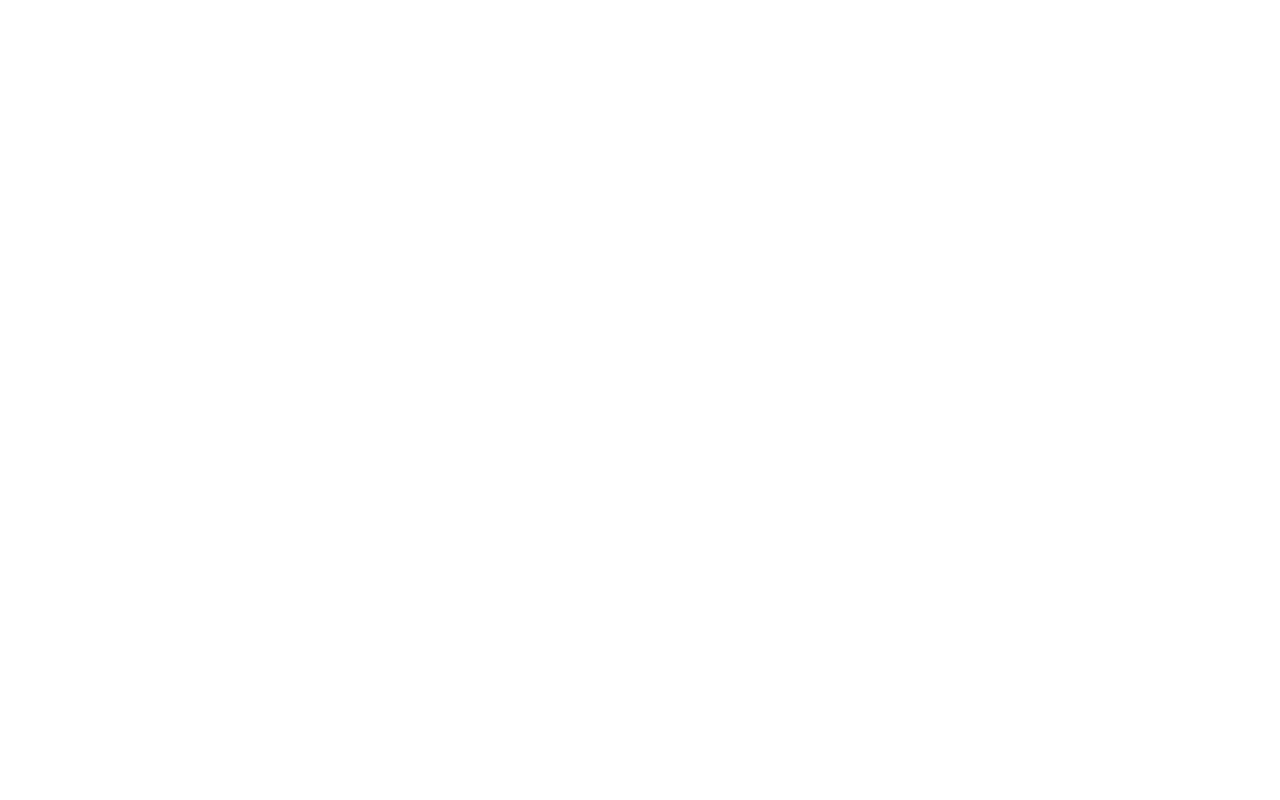
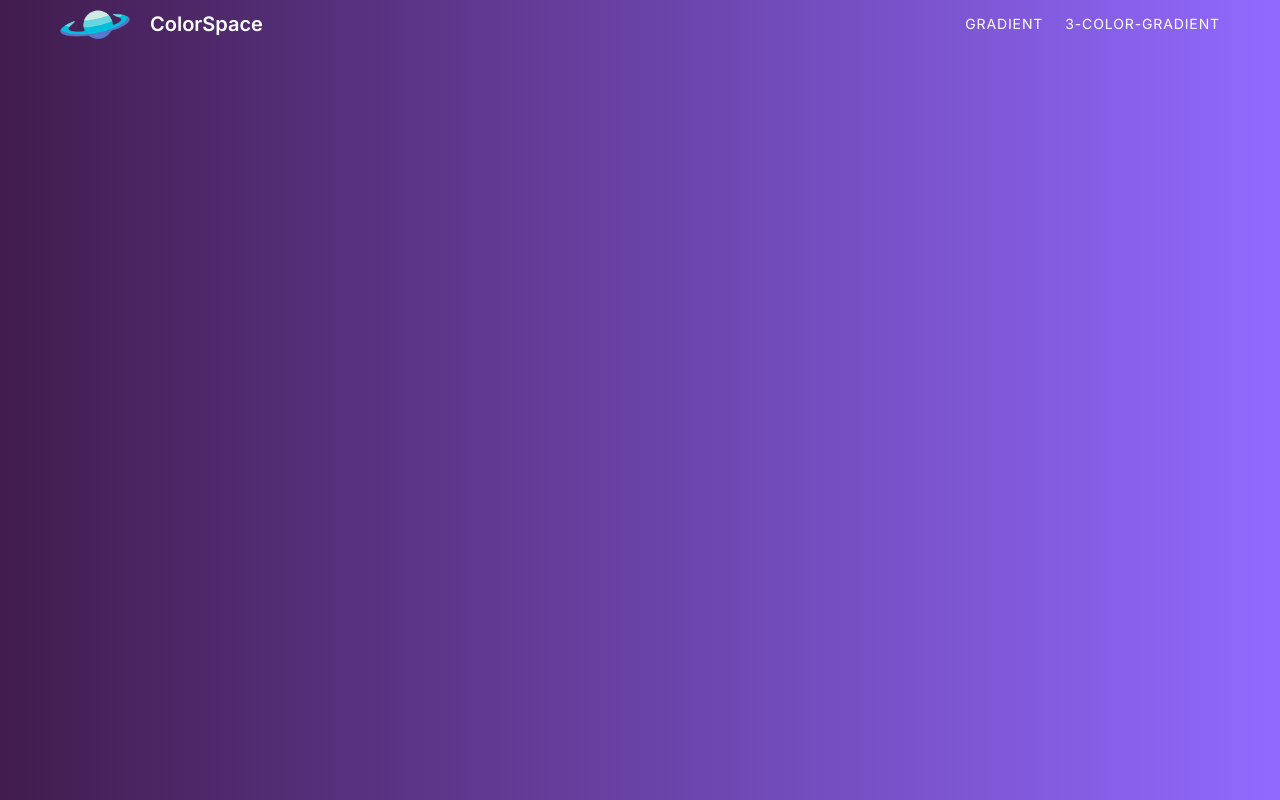
Before and after one commit to Tusar78/color-plate, a plain HTML site: page index.html in a window 1280 px wide. Drawn offline with Linux system fonts and the light colour scheme.

Commit message:
Navigation done

```diff
--- a/assets/css/style.css
+++ b/assets/css/style.css
@@ -0,0 +1,99 @@
+/* Inter Font from google fonts */
+@import url("https://fonts.googleapis.com/css2?family=Inter:wght@100..900&display=swap");
+
+* {
+  margin: 0;
+  padding: 0;
+  box-sizing: border-box;
+}
+
+body {
+  font-family: "Inter", sans-serif;
+  background-image: linear-gradient(to right, #411c4d, #9169ff);
+}
+
+a {
+    text-decoration: none;
+    display: inline-block;
+    color: #000;
+}
+
+ul {
+    list-style: none;
+}
+
+
+.container-full {
+  width: 100%;
+  display: flex;
+  justify-content: center;
+}
+
+.container {
+  width: 100%;
+  max-width: 1160px;
+  margin: 0 48px;
+}
+
+@media screen and (max-width: 555.98px) {
+  .container {
+    margin: 0 20px;
+  }
+}
+
+/* Navogation */
+.navigation {
+    display: flex;
+    justify-content: space-between;
+    align-items: center;
+    height: 48px;
+}
+
+.brand {
+    display: flex;
+    align-items: center;
+    gap: 20px;
+}
+
+.brand > img {
+    width: 100%;
+    max-width: 70px;
+}
+
+.brand > span {
+    color: white;
+    font-size: 20px;
+    font-weight: 600;
+}
+
+.nav__list {
+    display: flex;
+    align-items: center;
+    gap: 22px;
+}
+
+.nav__link {
+    font-size: 14px;
+    text-transform: uppercase;
+    letter-spacing: 0.88px;
+    color: #fff;
+    position: relative;
+    padding-bottom: 4px;
+}
+
+.nav__link::after {
+    content: "";
+    position: absolute;
+    width: 0%;
+    height: 2px;
+    background-color: #fff;
+    top: 100%;
+    right: 0;
+    left: auto;
+    transition: all 0.3s ease;
+}
+
+.nav__link:hover::after{
+    width: 100%;
+    left: 0;
+}
--- a/index.html
+++ b/index.html
@@ -9,11 +9,33 @@
     <link rel="stylesheet" href="./assets/css/style.css" />
 
     <!-- =-= Connect Favicon =-= -->
-    <link rel="shortcut icon" href="./assets/img/favicon.png" type="image/x-icon">
+    <link
+      rel="shortcut icon"
+      href="./assets/img/favicon.png"
+      type="image/x-icon"
+    />
     <!-- =-= Website Title =-= -->
     <title>ColorSpace - CSS Gradient Color Generator</title>
   </head>
   <body>
+    <!-- =-= Navigation =-= -->
+    <header class="container-full">
+      <div class="container">
+        <nav class="navigation">
+          <a href="#" class="brand">
+            <img src="./assets/img/color-space-logo.png" alt="Website Logo" />
+            <span>ColorSpace</span>
+          </a>
+
+          <div class="nav__menu">
+            <ul class="nav__list">
+              <li class="nav__item"><a href="#" class="nav__link">Gradient</a></li>
+              <li class="nav__item"><a href="#" class="nav__link">3-Color-Gradient</a></li>
+            </ul>
+          </div>
+        </nav>
+      </div>
+    </header>
 
     <script src="./assets/js/app.js"></script>
   </body>
```
